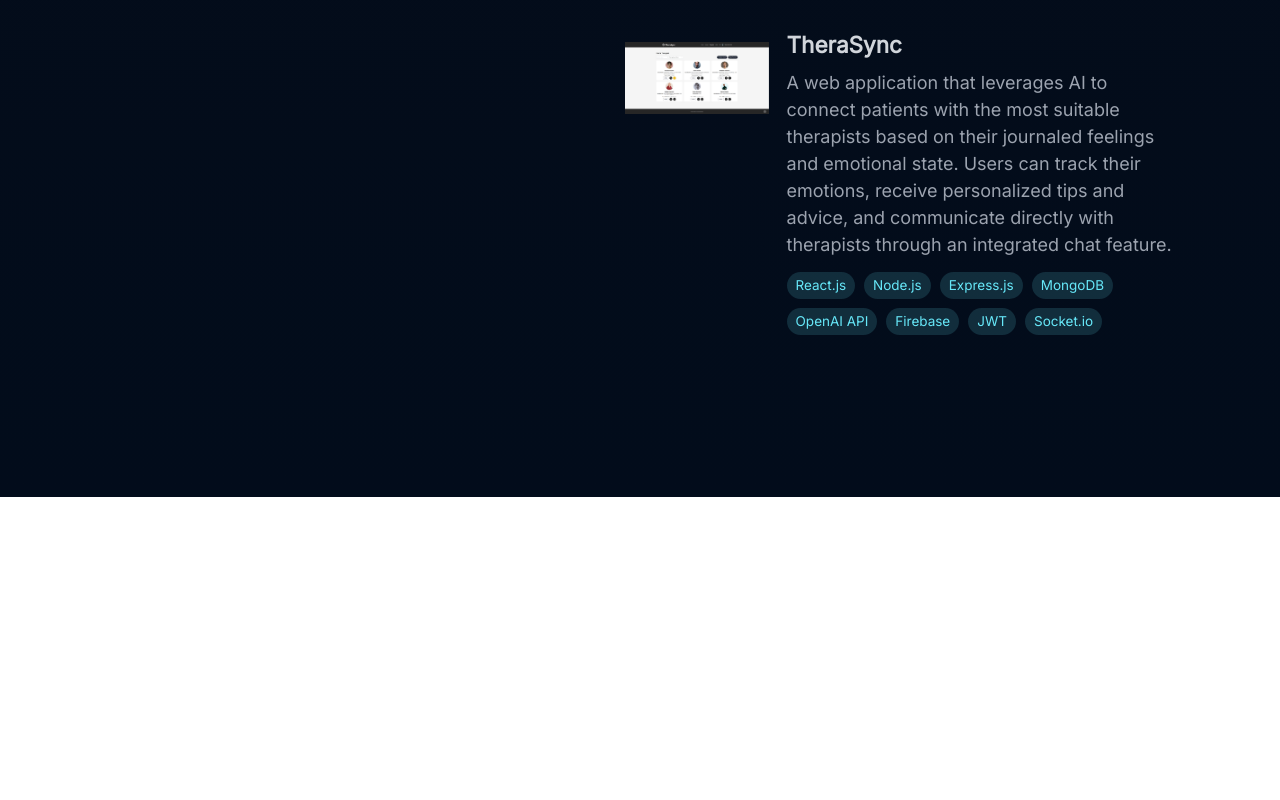
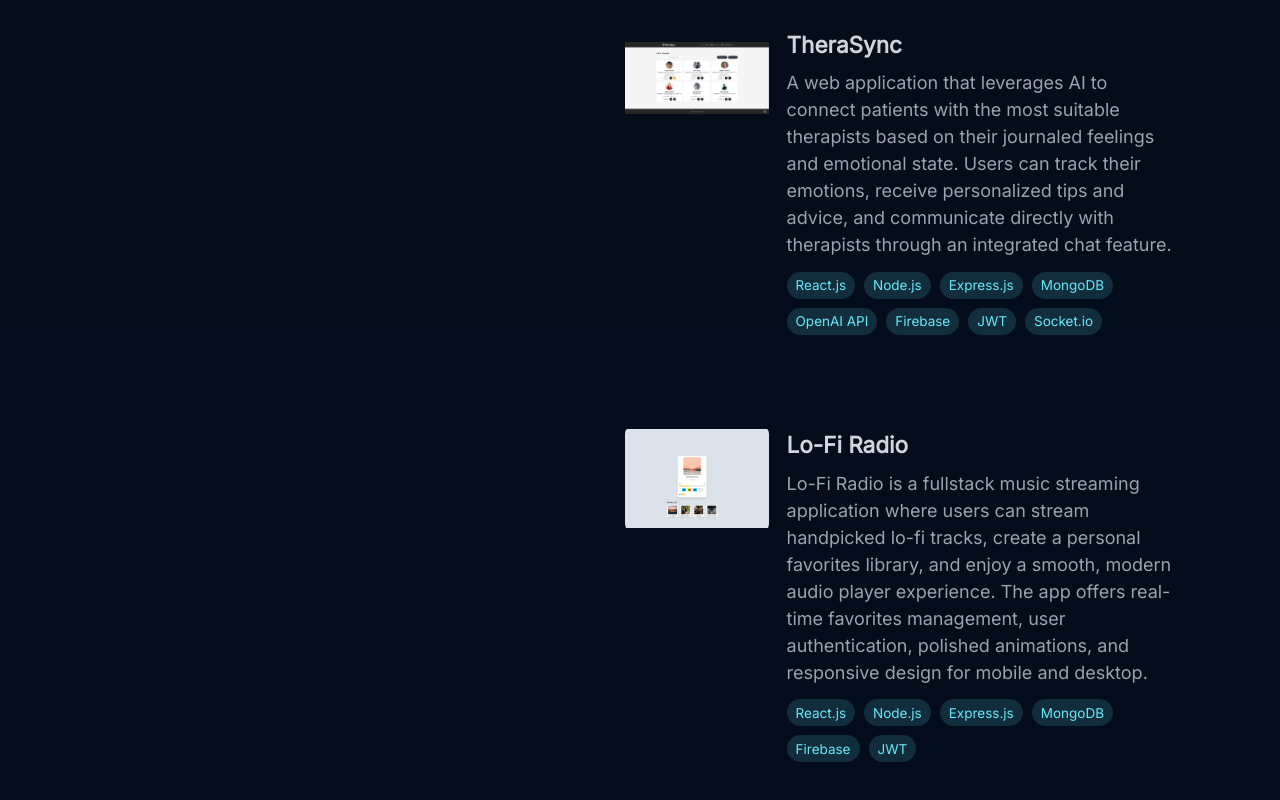
Before and after one commit to MohamadAboHilal/Portfolio, a React (Vite) app: page / in a window 1280 px wide. Shown: the part 2343-3143 px from the top of the page. Before the commit the page ends 2840 px from the top, so only its background shows below. Built offline with nearby package versions, Linux system fonts and the light colour scheme.

Commit message:
added lofi project

```diff
--- a/src/components/Projects.jsx
+++ b/src/components/Projects.jsx
@@ -1,5 +1,6 @@
 import ProjectsCard from "./ProjectsCard";
 import TheraSyncImage from "../assets/TheraSync.png";
+import LofiImage from "../assets/Lofi.png";
 
 const projects = [
   {
@@ -18,6 +19,14 @@ const projects = [
     ],
     imageUrl: TheraSyncImage,
     url: "https://therasync.onrender.com/",
+  },
+  {
+    title: "Lo-Fi Radio",
+    description:
+      "Lo-Fi Radio is a fullstack music streaming application where users can stream handpicked lo-fi tracks, create a personal favorites library, and enjoy a smooth, modern audio player experience. The app offers real-time favorites management, user authentication, polished animations, and responsive design for mobile and desktop.",
+    skills: ["React.js", "Node.js", "Express.js", "MongoDB", "Firebase", "JWT"],
+    imageUrl: LofiImage,
+    url: "https://lofiradio-wheat.vercel.app/",
   },
 ];
 
```
Also changed, not shown: src/assets/Lofi.png (added).
